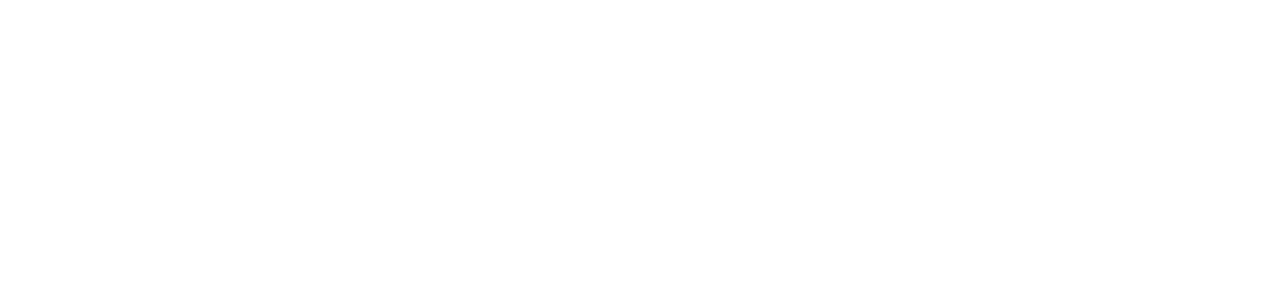
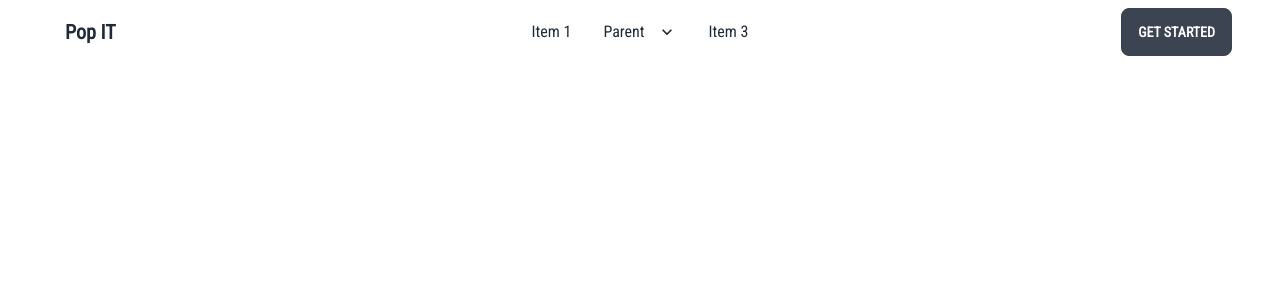
Before and after one commit to marufccs/pop-it, a React (Create React App) app: page / in a window 1280 px wide. Shown: the top 300 px of the page. Built offline with nearby package versions, Linux system fonts and the light colour scheme.

Commit message:
font changed, react router dom added, header added

```diff
--- a/package.json
+++ b/package.json
@@ -9,6 +9,7 @@
     "daisyui": "^2.51.0",
     "react": "^18.2.0",
     "react-dom": "^18.2.0",
+    "react-router-dom": "^6.8.1",
     "react-scripts": "5.0.1",
     "web-vitals": "^2.1.4"
   },
--- a/public/index.html
+++ b/public/index.html
@@ -3,6 +3,9 @@
   <head>
     <meta charset="utf-8" />
     <link rel="icon" href="%PUBLIC_URL%/favicon.ico" />
+    <link rel="preconnect" href="https://fonts.googleapis.com">
+<link rel="preconnect" href="https://fonts.gstatic.com" crossorigin>
+<link href="https://fonts.googleapis.com/css2?family=Roboto+Condensed&display=swap" rel="stylesheet">
     <meta name="viewport" content="width=device-width, initial-scale=1" />
     <meta name="theme-color" content="#000000" />
     <meta
--- a/src/App.css
+++ b/src/App.css
@@ -1,5 +1,13 @@
 .App {
   text-align: center;
+  font-family: 'Roboto Condensed', sans-serif;
+}
+
+@media only screen and (min-width: 800px) {
+.App{
+  margin-left: 40px;
+  margin-right: 40px;
+}
 }
 
 .App-logo {
--- a/src/App.js
+++ b/src/App.js
@@ -1,10 +1,12 @@
-import logo from './logo.svg';
+
+import { RouterProvider } from 'react-router-dom';
 import './App.css';
+import { router } from './components/Routes/Routes';
 
 function App() {
   return (
     <div className="App">
-
+<RouterProvider router={router}></RouterProvider>
     </div>
   );
 }
--- /dev/null
+++ b/src/components/Home/Home.js
@@ -0,0 +1,11 @@
+import React from 'react';
+
+const Home = () => {
+    return (
+        <div>
+
+        </div>
+    );
+};
+
+export default Home;
--- /dev/null
+++ b/src/components/Main/Main.js
@@ -0,0 +1,14 @@
+import React from 'react';
+import { Outlet } from 'react-router-dom';
+import Header from '../Shared/Header/Header';
+
+const Main = () => {
+    return (
+        <div>
+            <Header/>
+            <Outlet/>
+        </div>
+    );
+};
+
+export default Main;
--- /dev/null
+++ b/src/components/Shared/Header/Header.js
@@ -0,0 +1,53 @@
+import React from 'react';
+
+const Header = () => {
+    return (
+        <div>
+            <div className="navbar bg-base-100">
+  <div className="navbar-start">
+    <div className="dropdown">
+      <label tabIndex={0} className="btn btn-ghost lg:hidden">
+        <svg xmlns="http://www.w3.org/2000/svg" className="h-5 w-5" fill="none" viewBox="0 0 24 24" stroke="currentColor"><path strokeLinecap="round" strokeLinejoin="round" strokeWidth="2" d="M4 6h16M4 12h8m-8 6h16" /></svg>
+      </label>
+      <ul tabIndex={0} className="menu menu-compact dropdown-content mt-3 p-2 shadow bg-base-100 rounded-box w-52">
+        <li><a>Item 1</a></li>
+        <li tabIndex={0}>
+          <a className="justify-between">
+            Parent
+            <svg className="fill-current" xmlns="http://www.w3.org/2000/svg" width="24" height="24" viewBox="0 0 24 24"><path d="M8.59,16.58L13.17,12L8.59,7.41L10,6L16,12L10,18L8.59,16.58Z"/></svg>
+          </a>
+          <ul className="p-2">
+            <li><a>Submenu 1</a></li>
+            <li><a>Submenu 2</a></li>
+          </ul>
+        </li>
+        <li><a>Item 3</a></li>
+      </ul>
+    </div>
+    <a className="btn btn-ghost normal-case text-xl">Pop IT</a>
+  </div>
+  <div className="navbar-center hidden lg:flex">
+    <ul className="menu menu-horizontal px-1">
+      <li><a>Item 1</a></li>
+      <li tabIndex={0}>
+        <a>
+          Parent
+          <svg className="fill-current" xmlns="http://www.w3.org/2000/svg" width="20" height="20" viewBox="0 0 24 24"><path d="M7.41,8.58L12,13.17L16.59,8.58L18,10L12,16L6,10L7.41,8.58Z"/></svg>
+        </a>
+        <ul className="p-2">
+          <li><a>Submenu 1</a></li>
+          <li><a>Submenu 2</a></li>
+        </ul>
+      </li>
+      <li><a>Item 3</a></li>
+    </ul>
+  </div>
+  <div className="navbar-end">
+    <a className="btn">Get started</a>
+  </div>
+</div>
+        </div>
+    );
+};
+
+export default Header;
```
Also changed, not shown: src/components/Routes/Routes.js (added, +16 -0 lines), 1 other file (tests, documents, lock files or other folders).
